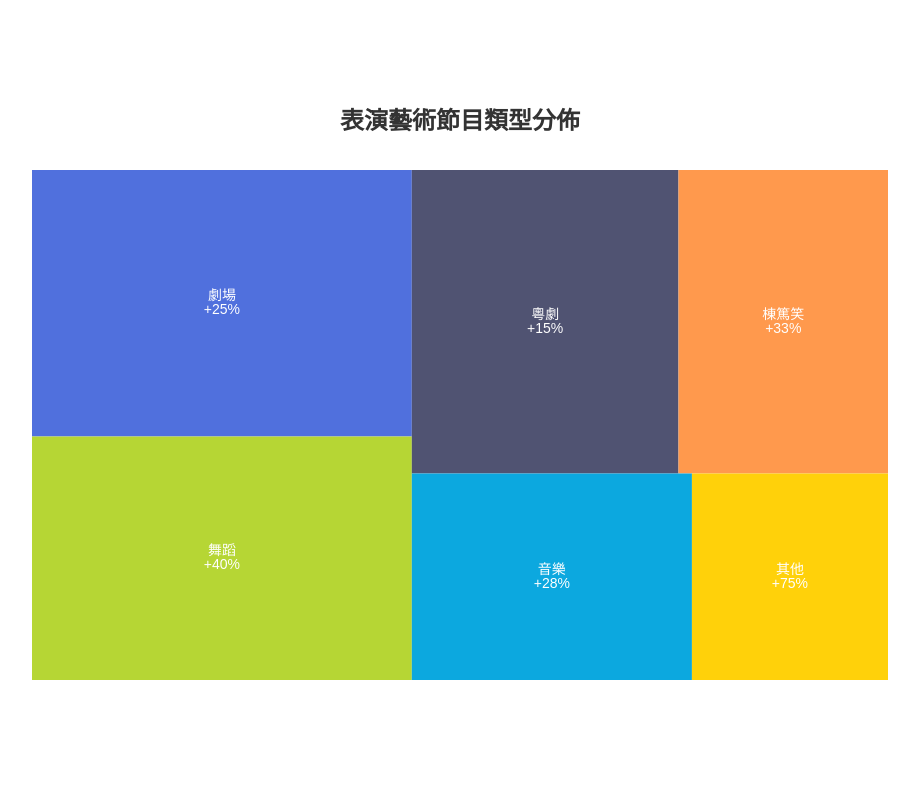
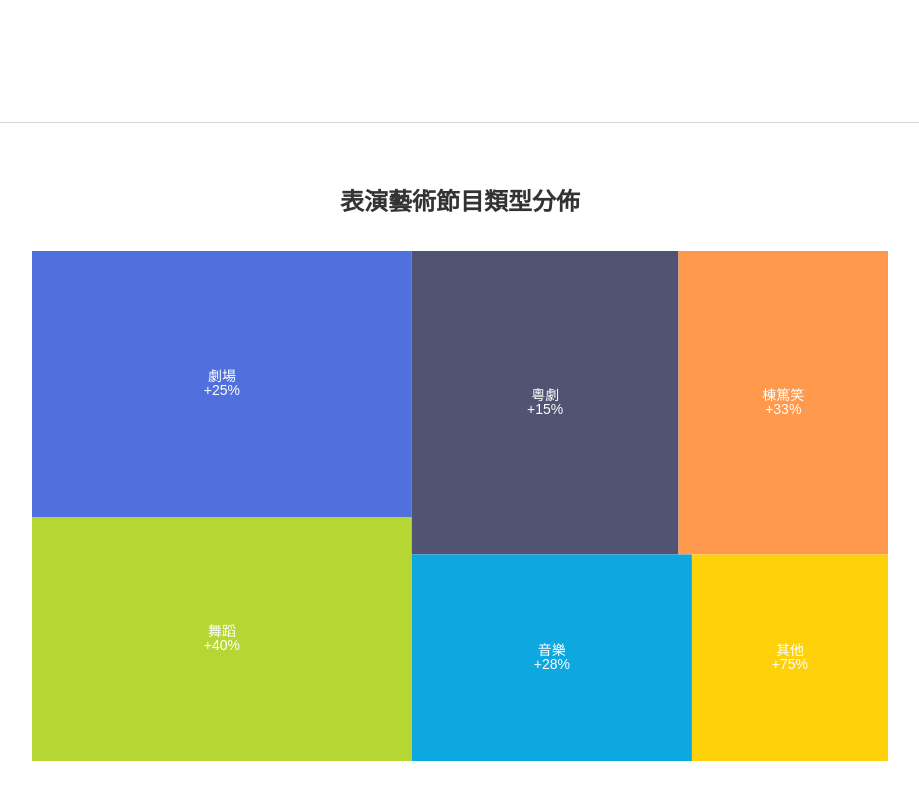
Before and after one commit to yves-cheung/page-presentation-demo, a Next.js app: page /datadisplay in a window 1280 px wide. Shown: the part 958-1758 px from the top of the page, without its empty margins (180-1099 px from the left). Built offline with nearby package versions, Linux system fonts and the light colour scheme.

Commit message:
add word cloud to page display

```diff
--- /dev/null
+++ b/src/app/datadisplay/Divider.tsx
@@ -0,0 +1,3 @@
+export function Divider() {
+    return <hr className="w-full border-t border-gray-300 my-8" />;
+}
--- a/src/app/datadisplay/page.tsx
+++ b/src/app/datadisplay/page.tsx
@@ -8,6 +8,7 @@
 import GeoMap from "./GeoMap";
 import { ParentSize } from "@visx/responsive";
 import WordCloud from "../wordcloud/WordCloud";
+import { Divider } from "./Divider";
 
 export default function DataDisplayPage() {
   return (
@@ -16,9 +17,13 @@
         <GeoMap />
       </div>
 
+      <Divider />
+
       <div className="w-full flex justify-center">
         <TreeMap />
       </div>
+
+      <Divider />
 
       <div className="w-full h-screen max-w-7xl max-h-[500px] sm:max-h-[800px]">
         <ParentSize>
```
